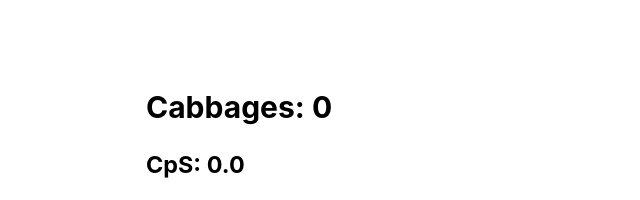
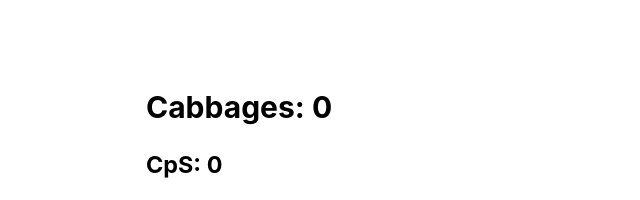
Before and after one commit to kwangric/cabbage-picker, a Next.js app: page / in a window 1280 px wide. Shown: the top 200 px of the page, without its empty margins (319-959 px from the left). Built offline with nearby package versions, Linux system fonts and the light colour scheme.

Commit message:
Change CpS counter

```diff
--- a/components/CabbageCounter.js
+++ b/components/CabbageCounter.js
@@ -7,7 +7,7 @@ const CabbageCounter = () => {
   return (
     <div>
       <h2>Cabbages: {cabbages.toFixed(0)}</h2>
-      <h3>CpS: {cabbagesPerSecond.toFixed(1)}</h3>
+      <h3>CpS: {cabbagesPerSecond % 1 === 0 ? cabbagesPerSecond.toFixed(0) : cabbagesPerSecond.toFixed(1)}</h3>
     </div>
   )
 }
```
